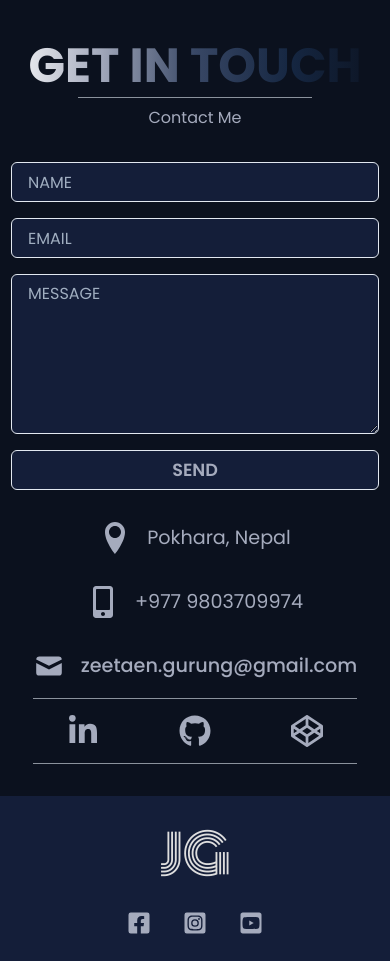
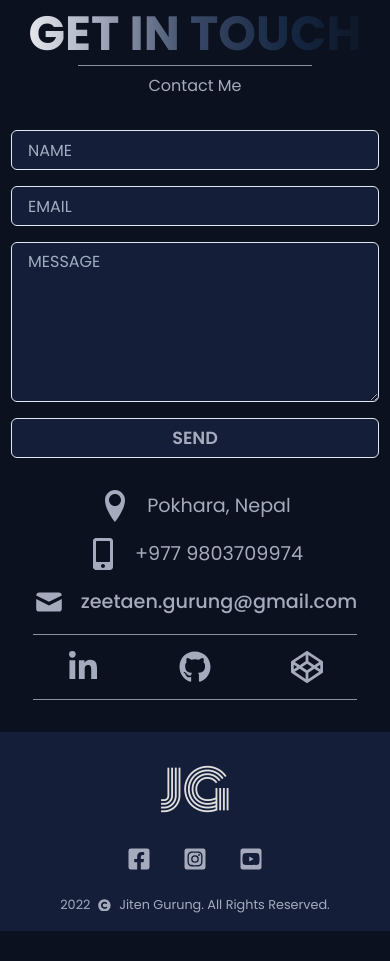
Before and after one commit to zeetaengrg/portfolio, a Next.js app: page / in a window 390 px wide. Shown: the part 3740-4701 px from the top of the page. After the commit the page ends 4671 px from the top, so only its background shows below. Built offline with nearby package versions, Linux system fonts and the light colour scheme.

Commit message:
refactor(responsive and margin): responsive and margin re-styled

```diff
--- a/components/Contacts.jsx
+++ b/components/Contacts.jsx
@@ -88,7 +88,6 @@ const Contacts = () => {
     return (
         <Box position="relative">
             <Heading
-                mt={{ base: "2rem", md: "4rem" }}
                 id="contact"
                 textAlign="center"
                 textTransform="uppercase"
@@ -119,15 +118,14 @@ const Contacts = () => {
                 />
             </Center>
             <Flex
-                p={{ base: "0 1.5rem", md: "1rem 6rem" }}
-                mb="2rem"
+                m={{ base: "2rem 1.5rem", md: "5rem 6rem" }}
                 gap={{ base: "2rem", md: "2rem" }}
                 justifyContent="center"
                 alignItems="center"
                 direction={{ base: "column", md: "row" }}
                 position="relative"
             >
-                <FormControl mt="2rem">
+                <FormControl>
                     <Stack
                         spacing="4"
                         alignItems={{ base: "center", md: "flex-start" }}
@@ -193,7 +191,7 @@ const Contacts = () => {
                         alignItems={{ base: "center" }}
                     >
                         <Box>
-                            <Flex direction="column" justifyContent="center" gap="2rem" alignItems={{ base: "center", md: "flex-start" }}>
+                            <Flex direction="column" justifyContent="center" gap={{ base: "1rem", md: "2rem" }} alignItems={{ base: "center", md: "flex-start" }}>
                                 <Flex sx={flexStyle}>
                                     <ImLocation style={iconStyle} />
                                     <Text sx={textStyle}>Pokhara, Nepal</Text>
```
